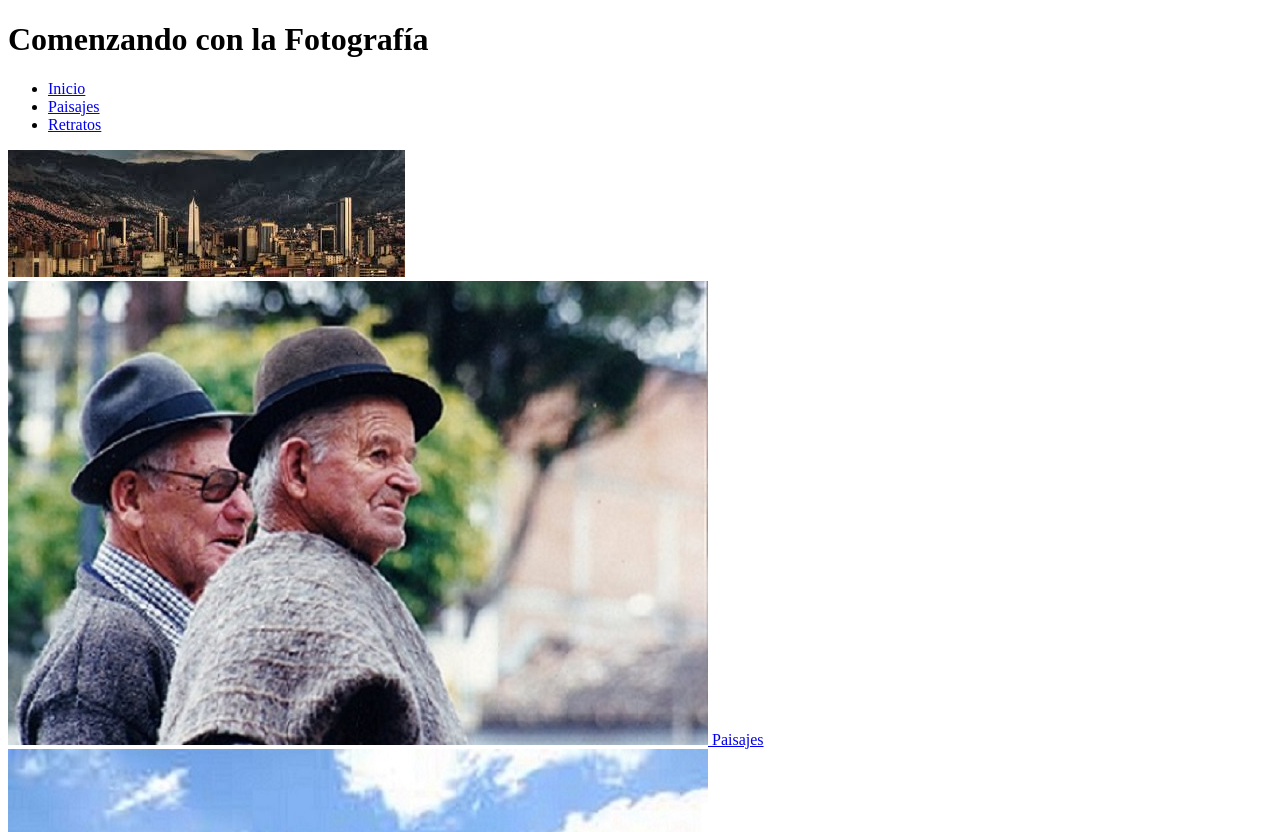
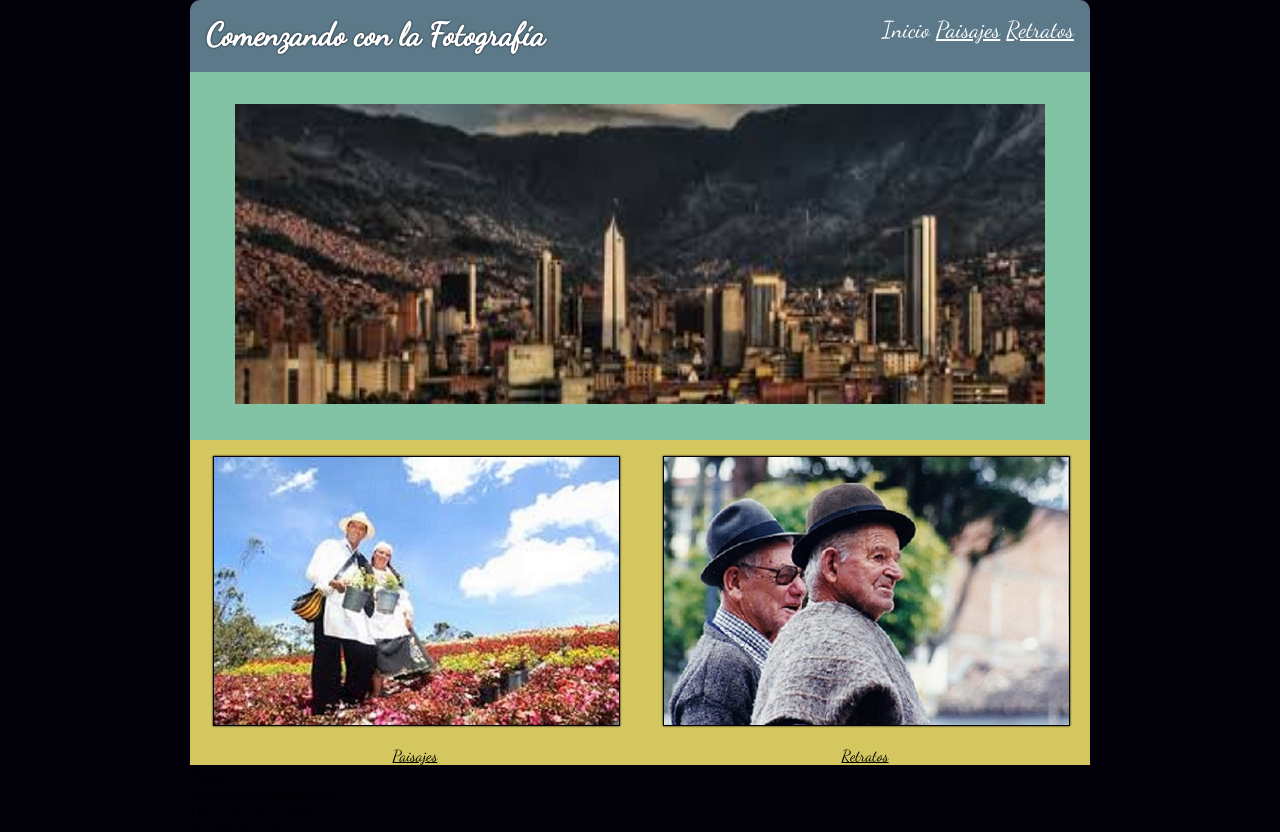
Before and after one commit to fredyandres/CSS-Diseno-Web-Responsive, a plain HTML site: page Evaluacion Final/index.html in a window 1280 px wide. Shown: the top 832 px of the page. Drawn offline with Linux system fonts and the light colour scheme.

Commit message:
Archivo CSS
Se crea el archivo CSS y se ajustan las fotografias de la pagina index.

```diff
--- /dev/null
+++ b/Evaluacion Final/css/main.css
@@ -0,0 +1,65 @@
+@import url('https://fonts.googleapis.com/css?family=Dancing+Script');
+*{
+  margin: 0;
+  padding: 0;
+  font-family: 'Dancing Script', cursive;
+  color: black;
+}
+
+@media screen and (min-width: 900px) {
+  body{
+    background-color: #02010a;
+  }
+  .contenido{
+    max-width: 900px;
+    margin: 0 auto;
+  }
+  header{
+    height: 40px;
+    background-color: #5b7989;
+    color: white;
+    padding: 1em;
+    border-radius: 10px 10px 0 0;
+    animation: intro 1s;
+  }
+  header h1{
+    text-shadow: 0 0 2px #02010a;
+    color: white;
+    float: left;
+  }
+  header a{
+    color: white;
+  }
+  nav{
+    font-size: 23px;
+    float: right;
+  }
+  nav li{
+    display: inline-block;
+  }
+  section{background-color: #d5c75f;
+  }
+  .active{text-decoration: none;
+  }
+  .central{background-color: #82c3a6;
+  }
+  .central img{
+    width: 90%;
+    height: 300px;
+    margin: 2em 5%;
+  }
+  .secundario{
+    background-color: #d5c75f;
+    display: flex;
+  }
+  .paisajes,.retratos{width: 50vw; text-align: center;}
+  .paisajes img,.retratos img{
+    width: 90%;
+    margin: 1em 5%;
+    transition: all 1s;
+    -webkit-transition: all 1s;
+    -moz-transition: all 1s;
+    border: 1px solid black;
+    box-shadow: 0 0 2px #02010a;
+  }
+}
--- a/Evaluacion Final/index.html
+++ b/Evaluacion Final/index.html
@@ -3,33 +3,38 @@
   <head>
     <meta charset="utf-8">
     <meta name="viewport" content="width=device-width,user-scalable=no,initial-scale=1.0">
+    <meta name="author" content="Fredy Andrés Gómez Montoya">
+    <meta name="keywords" content="imagenes">
+    <meta name="description" content="CSS Y DISEÑO WEB RESPONSIVE">
+    <link rel="stylesheet" href="css/main.css">
     <title>Comenzando con la Fotografía</title>
   </head>
   <body>
-    <header>
+    <div class="contenido">
+      <header>
         <h1>Comenzando con la Fotografía</h1>
         <nav>
           <ul>
-            <li><a href="index.html">Inicio</a></li>
+            <li><a href="index.html" class="active">Inicio</a></li>
             <li><a href="paisajes.html">Paisajes</a></li>
             <li><a href="retratos.html">Retratos</a></li>
           </ul>
         </nav>
       </header>
       <section>
-        <article>
+        <article class="central">
           <img src="img/img-central.jpg">
         </article>
-        <article>
-          <div>
+        <article class="secundario">
+          <div class="paisajes">
             <a href="paisajes.html">
-              <img src="img/img-sec-der.jpg">
+              <img src="img/img-sec-izq.jpg">
             </a>
             <a href="paisajes.html">Paisajes</a>
           </div>
-          <div>
+          <div class="retratos">
             <a href="retratos.html">
-              <img src="img/img-sec-izq.jpg">
+              <img src="img/img-sec-der.jpg">
             </a>
             <a href="retratos.html">Retratos</a>
           </div>
@@ -59,5 +64,6 @@
           <li>&copy; 2017 All Rights Reserved.</li>
         </ul>
       </footer>
+    </div>
   </body>
 </html>
```
